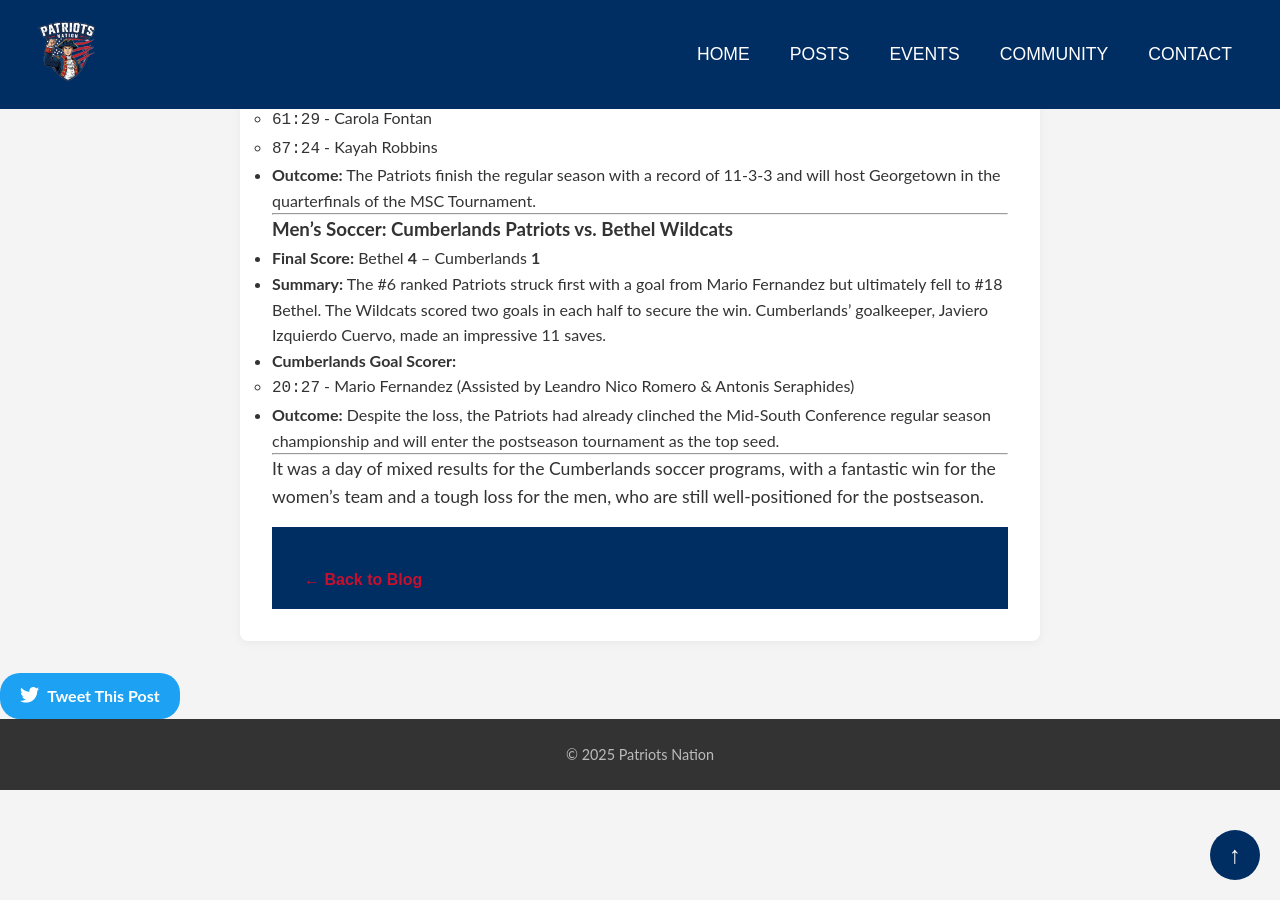
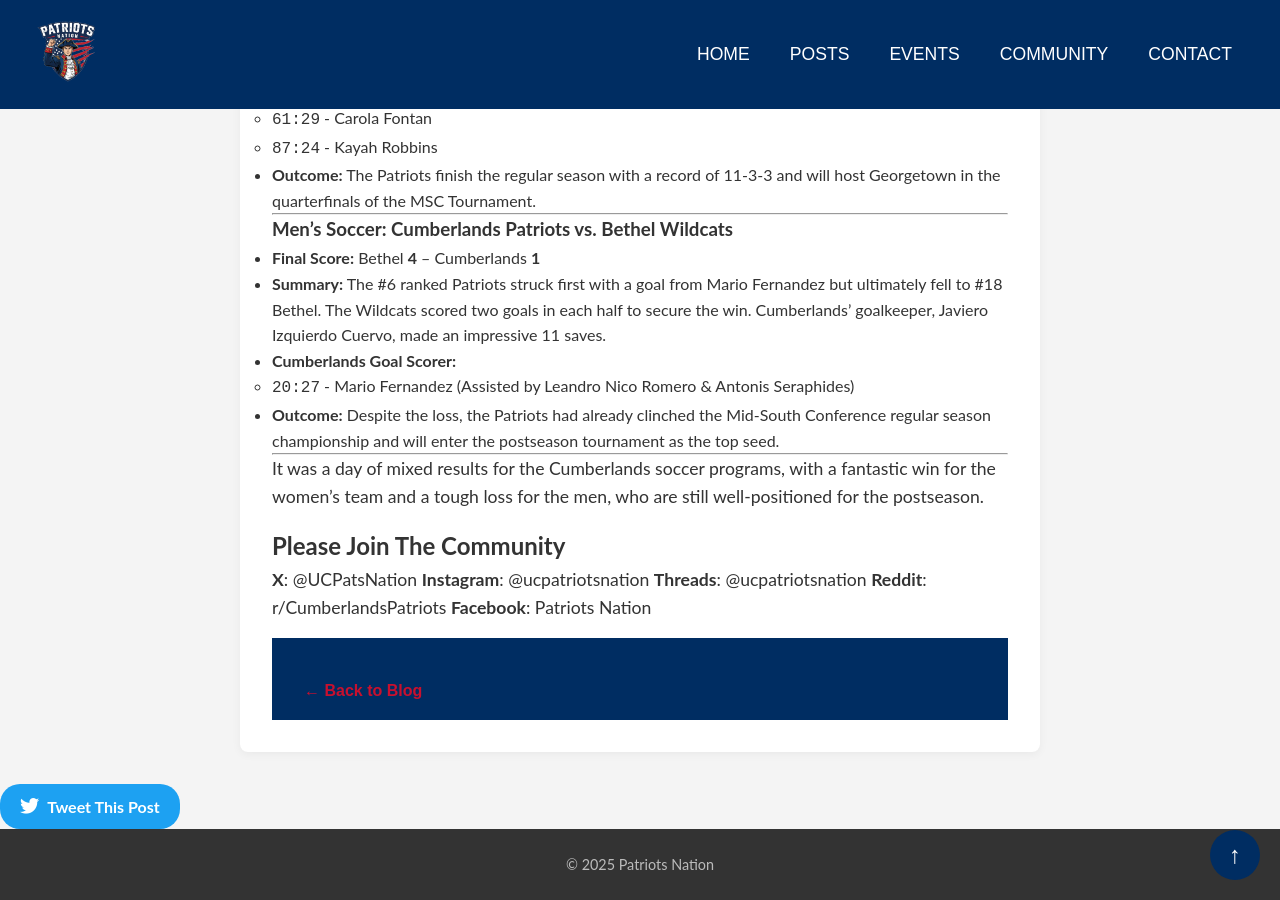
Before and after one commit to bshroats5/Patriots_Nation, a Jekyll site: the page built from _posts/2025-10-25-A-Full-Day-Of_Action-On-Homecoming.md, in a window 1280 px wide and 900 px high, scrolled down 2889 px. Built offline with Jekyll 4.4.1, drawn with Linux system fonts in a browser that asks for light colours.

Commit message:
Add new post and images for Oct 29 events
Added a new post covering Cumberlands Volleyball and Women's Soccer victories on October 29, including game recaps and rankings commentary. Updated the October 25 post with community links. Added final score, match day, and player of the game images for both volleyball and women's soccer.

```diff
--- a/_posts/2025-10-25-A-Full-Day-Of_Action-On-Homecoming.md
+++ b/_posts/2025-10-25-A-Full-Day-Of_Action-On-Homecoming.md
@@ -89,3 +89,11 @@
 ---
 
 It was a day of mixed results for the Cumberlands soccer programs, with a fantastic win for the women's team and a tough loss for the men, who are still well-positioned for the postseason.
+
+## Please Join The Community
+
+**X**: @UCPatsNation
+**Instagram**: @ucpatriotsnation
+**Threads**: @ucpatriotsnation
+**Reddit**: r/CumberlandsPatriots
+**Facebook**: Patriots Nation
```
Also changed, not shown: _posts/2025-10-29-Are-You-Sick-Of-Winning-Never.md (added, +78 -0 lines), images/Final/2025-10-29-vb-final.jpg (added), images/Final/2025-10-29-wsoc-final.jpg (added), images/Match Day/2025-10-29-vb-gameday.jpg (added), images/Match Day/2025-10-29-wsoc-gameday.jpg (added), images/potg/ines-martin-wsoc-potg.jpg (added), images/potg/sara-zampedri-vb-potg.jpg (added).
